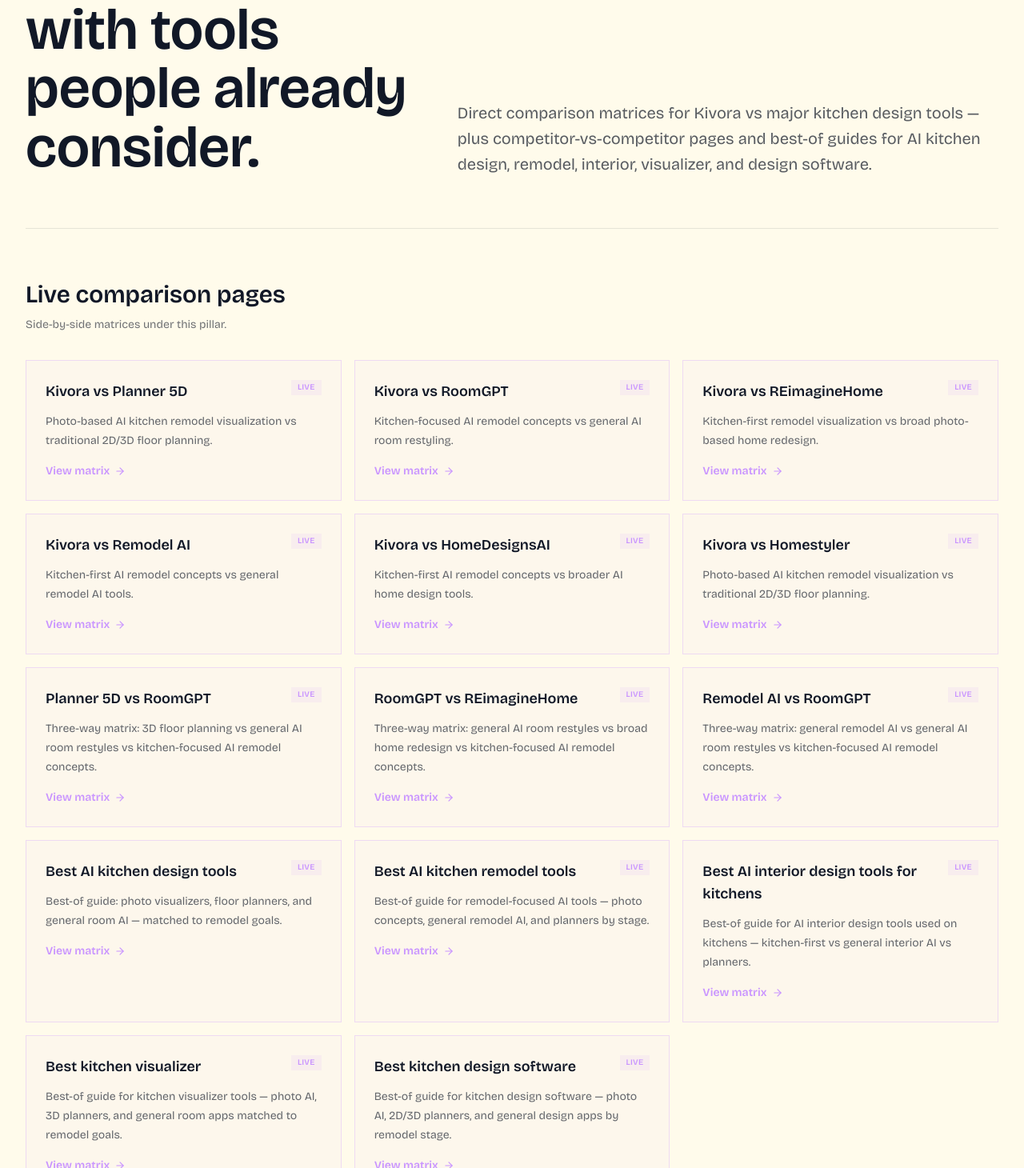
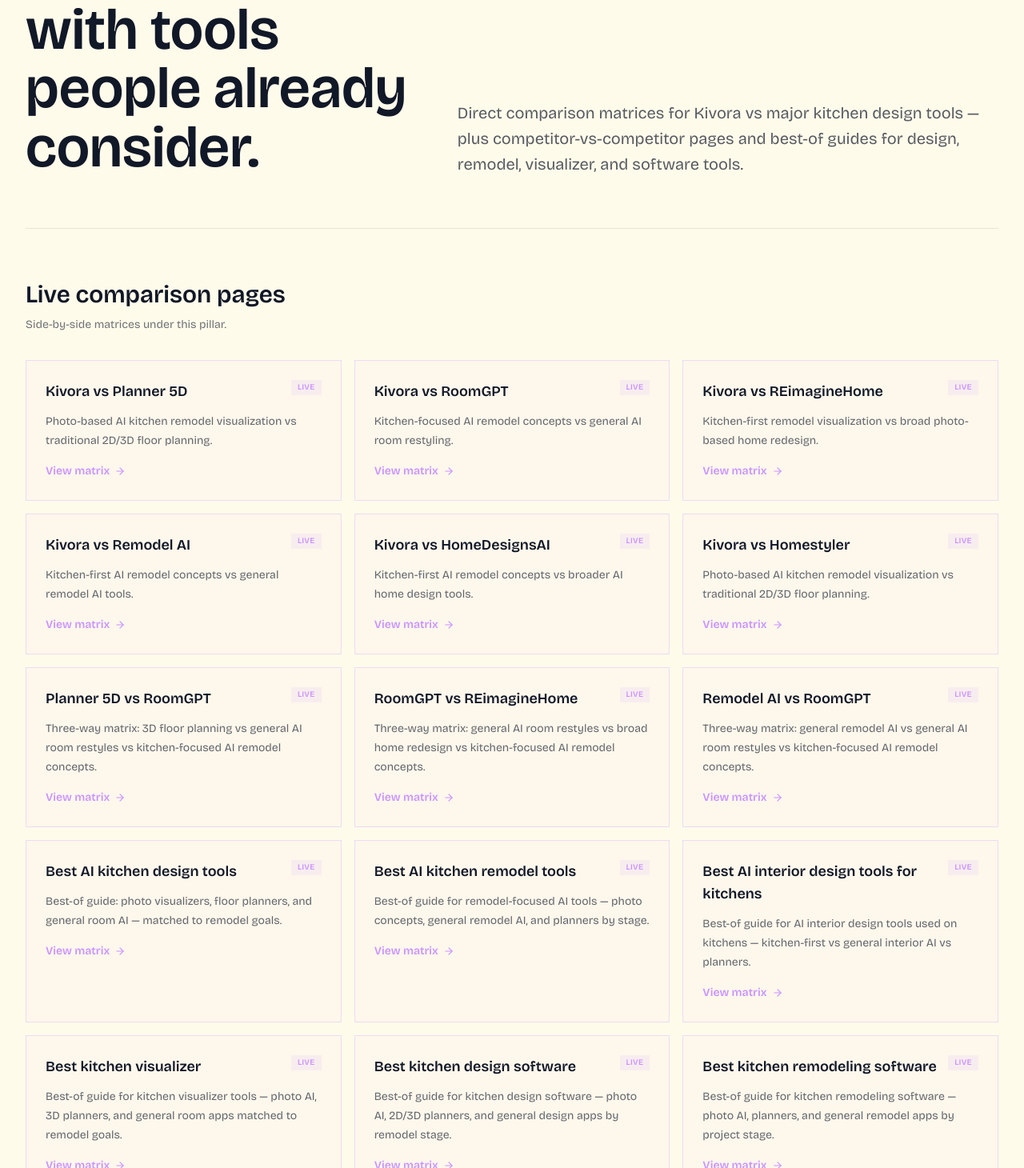
Before and after one commit to KarlGusta/kivora-next, a Next.js app: page /comparisons in a window 1280 px wide. Shown: the part 370-1830 px from the top of the page at 80% size. Built offline with nearby package versions, Linux system fonts and the light colour scheme.

Commit message:
Wire Best kitchen remodeling software into comparisons and resources hubs

```diff
--- a/app/comparisons/page.jsx
+++ b/app/comparisons/page.jsx
@@ -9,9 +9,9 @@
 export const metadata = {
   title: "Competitor Comparisons | Kivora vs Kitchen Design Tools",
   description:
-    "Head-to-head comparison matrices: Kivora vs Planner 5D, RoomGPT, REimagineHome, Remodel AI, HomeDesignsAI, Homestyler, plus competitor-vs-competitor pages and best-of guides for AI kitchen design, remodel, interior, visualizer, and design software.",
+    "Head-to-head comparison matrices and best-of guides for AI kitchen design, remodel, interior, visualizer, design software, and remodeling software.",
   keywords:
-    "kivora vs planner 5d, best ai kitchen design tools, best kitchen visualizer, best kitchen design software, competitor comparisons kivora",
+    "kivora vs planner 5d, best kitchen design software, best kitchen remodeling software, best kitchen visualizer, competitor comparisons kivora",
   alternates: {
     canonical: `${SITE_URL}/comparisons`,
   },
@@ -124,6 +124,13 @@
       "Best-of guide for kitchen design software — photo AI, 2D/3D planners, and general design apps by remodel stage.",
     badge: "Live",
   },
+  {
+    href: "/best-kitchen-remodeling-software",
+    label: "Best kitchen remodeling software",
+    description:
+      "Best-of guide for kitchen remodeling software — photo AI, planners, and general remodel apps by project stage.",
+    badge: "Live",
+  },
 ];
 
 const comingSoon = [
@@ -159,8 +166,8 @@
             </h1>
             <p className="max-w-2xl text-lg leading-8 text-kivora-ink/70 md:text-xl">
               Direct comparison matrices for Kivora vs major kitchen design tools
-              — plus competitor-vs-competitor pages and best-of guides for AI
-              kitchen design, remodel, interior, visualizer, and design software.
+              — plus competitor-vs-competitor pages and best-of guides for design,
+              remodel, visualizer, and software tools.
             </p>
           </div>
         </header>
--- a/app/resources/page.jsx
+++ b/app/resources/page.jsx
@@ -9,7 +9,7 @@
   description:
     "Kivora resources for AI kitchen design — guides, free remodel tools, competitor alternatives, competitor comparisons, and the AI Kitchen Design pillar for planning remodels with confidence.",
   keywords:
-    "ai kitchen design, ai kitchen designer, kitchen remodel resources, best ai kitchen design tools, best kitchen visualizer, best kitchen design software, kivora resources",
+    "ai kitchen design, best kitchen design software, best kitchen remodeling software, best kitchen visualizer, kivora resources",
   alternates: {
     canonical: "https://kivora.collabtower.com/resources",
   },
@@ -180,6 +180,12 @@
     description:
       "Best-of guide for kitchen design software — photo AI, 2D/3D planners, and general design apps by remodel stage.",
   },
+  {
+    href: "/best-kitchen-remodeling-software",
+    label: "Best kitchen remodeling software",
+    description:
+      "Best-of guide for kitchen remodeling software — photo AI, planners, and general remodel apps by project stage.",
+  },
 ];
 
 const resourceLinks = [
```
